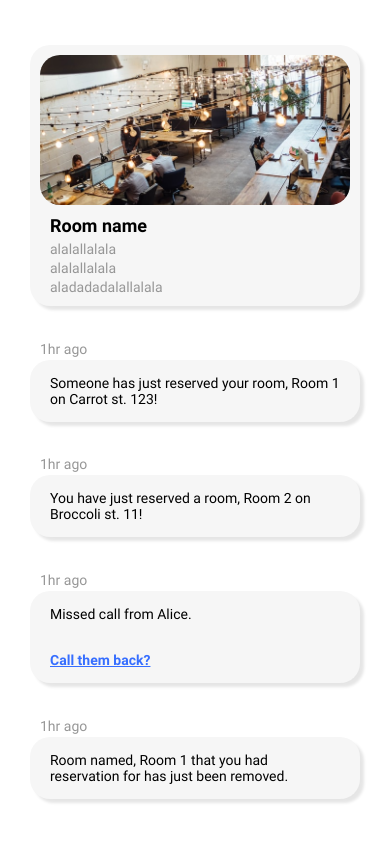
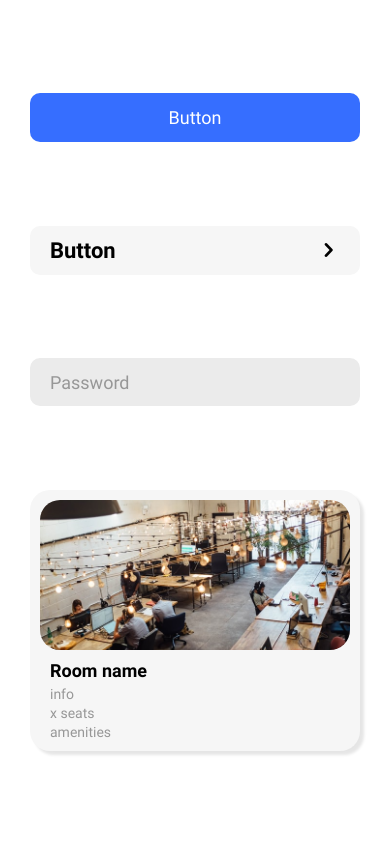
Before and after one commit to mtaa-rezervi/frontend, a React Native app: screen / in a window 390 px wide. Built offline with nearby package versions, Linux system fonts and the light colour scheme.

Commit message:
added actions to buttons

```diff
--- a/App.js
+++ b/App.js
@@ -27,14 +27,14 @@ export default function App() {
   return (
     <View style={ styles.container } >
       {/* <Text style={[textStyle.small, { color: colors.blue }]}>Ahojky!</Text> */}
-      {/* <StandardButton title='' /> */}
-      {/* <ProfileButton title='' color={ colors.lightGrey } /> */}
-      {/* <CustomInput placeholder='Password' /> */}
-      <Listing roomName='' />
-      <Notification type='booked_room' time='1hr' text='Someone has just reserved your room, Room 1 on Carrot st. 123!' />
+      <StandardButton title='' action={() => {console.log('Clicked')}} />
+      <ProfileButton title='' color={ colors.lightGrey } action={() => {console.log('Clicked')}} />
+      <CustomInput placeholder='Password' action={() => {console.log('Clicked')}} />
+      <Listing roomName='' info='info' numSeats='x' amenities='amenities' action={() => {console.log('Clicked')}} />
+      {/* <Notification type='booked_room' time='1hr' text='Someone has just reserved your room, Room 1 on Carrot st. 123!' />
       <Notification type='new_booking' time='1hr' text='You have just reserved a room, Room 2 on Broccoli st. 11!' />
-      <Notification type='missed_call' time='1hr' text='Missed call from Alice.' />
-      <Notification type='removed_listing' time='1hr' text='Room named, Room 1 that you had reservation for has just been removed. ' />
+      <Notification type='missed_call' time='1hr' text='Missed call from Alice.' action={() => {console.log('Clicked')}} />
+      <Notification type='removed_listing' time='1hr' text='Room named, Room 1 that you had reservation for has just been removed.' /> */}
     </View>
   )
 }
--- a/components/listing.js
+++ b/components/listing.js
@@ -2,15 +2,17 @@ import { StyleSheet, Text, TouchableOpacity, Image, View } from 'react-native';
 import colors from '../styles/colors';
 import textStyle from '../styles/text';
 
-const Listing = ({ roomName }) => {
+const Listing = ({ roomName, info, numSeats, amenities, action}) => {
   return (
-    <TouchableOpacity style={ styles.button }>
+    <TouchableOpacity style={ styles.button }
+      onPress={action}
+    >
       <View style={ styles.container }>
         <Image style={ styles.image } source={require('../assets/images/room1.jpg')}/>
         <Text style={[styles.heading, textStyle.small, { fontFamily: 'roboto-bold' }]}>{ roomName || 'Room name' }</Text>
-        <Text style={[styles.text, textStyle.smaller]}>alalallalala</Text>
-        <Text style={[styles.text, textStyle.smaller]}>alalallalala</Text>
-        <Text style={[styles.text, textStyle.smaller]}>aladadadalallalala</Text>
+        <Text style={[styles.text, textStyle.smaller]}>{info}</Text>
+        <Text style={[styles.text, textStyle.smaller]}>{numSeats} seats</Text>
+        <Text style={[styles.text, textStyle.smaller]}>{amenities}</Text>
       </View>
     </TouchableOpacity>
 )};
--- a/components/noti.js
+++ b/components/noti.js
@@ -2,7 +2,7 @@ import { StyleSheet, Text, TouchableOpacity, View } from 'react-native';
 import colors from '../styles/colors';
 import textStyle from '../styles/text';
 
-const Notification = ({ type, time, text }) => {
+const Notification = ({ type, time, text, action }) => {
   let component;
 
   if (type === 'missed_call') {
@@ -11,7 +11,7 @@ const Notification = ({ type, time, text }) => {
         <Text style={[styles.time, textStyle.smaller]}>{time} ago</Text>
         <View style={ styles.notification }>
             <Text style={[styles.text, textStyle.smaller]}>{text}</Text>
-            <Text style={[styles.text, styles.clickableText]} onPress={()=> someAction()}>Call them back?</Text>
+            <Text style={[styles.text, styles.clickableText]} onPress={action}>Call them back?</Text>
         </View>
       </View>
     );
@@ -61,7 +61,7 @@ const styles = StyleSheet.create({
   clickableText: {
     color: colors.blue,
     textDecorationLine: 'underline',
-    fontFamily: 'roboto-bold'
+    fontFamily: 'roboto-bold',
   }
 });
 
--- a/components/profileButton.js
+++ b/components/profileButton.js
@@ -3,9 +3,11 @@ import colors from '../styles/colors';
 import textStyle from '../styles/text';
 import { Entypo } from '@expo/vector-icons';
 
-const ProfileButton = ({ title, color }) => {
+const ProfileButton = ({ title, color, action }) => {
   return (
-    <TouchableOpacity style={[styles.button, { backgroundColor: color || colors.lightGrey }]}>
+    <TouchableOpacity style={[styles.button, { backgroundColor: color || colors.lightGrey }]}
+      onPress={action}
+    >
       <Text style={[styles.buttonText, textStyle.h2]}>{title || 'Button'}</Text>
       <Entypo style={ styles.chevron } name="chevron-right" size={24} color="black" />
     </TouchableOpacity>
--- a/components/standardButton.js
+++ b/components/standardButton.js
@@ -2,9 +2,11 @@ import { StyleSheet, Text, TouchableOpacity } from 'react-native';
 import colors from '../styles/colors';
 import textStyle from '../styles/text';
 
-const StandardButton = ({ title }) => {
+const StandardButton = ({ title, action }) => {
   return (
-    <TouchableOpacity style={ styles.button }>
+    <TouchableOpacity style={ styles.button }
+      onPress={action}
+    >
       <Text style={[styles.buttonText, textStyle.small]}>{ title || 'Button' }</Text>
     </TouchableOpacity>
 )};
```
